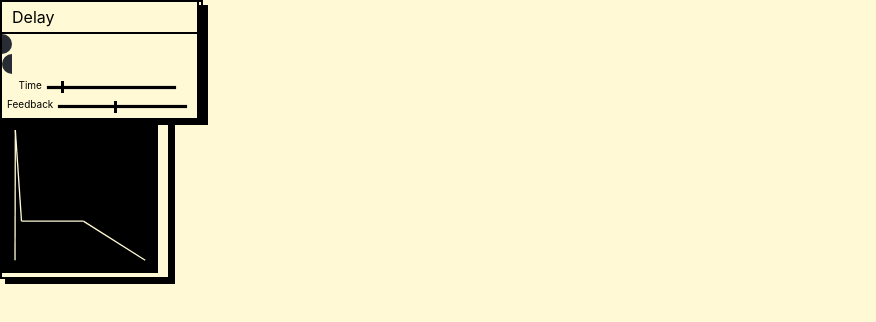
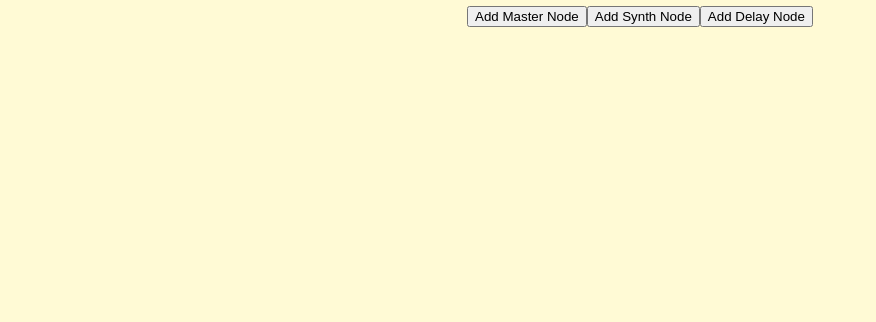
Before and after one commit to curlywurlycraig/tonejs-playground, a React (Create React App) app: page / in a window 1280 px wide. Shown: the top 322 px of the page, without its empty margins (0-876 px from the left). Built offline with nearby package versions, Linux system fonts and the light colour scheme.

Commit message:
Add ability to add nodes

```diff
--- a/src/App.js
+++ b/src/App.js
@@ -1,54 +1,52 @@
 import React, { useEffect, useState } from 'react';
-import Tone from 'tone';
 import './App.css';
-import MasterNode from './components/nodes/MasterNode';
-import SynthNode from './components/nodes/SynthNode';
-import TremoloNode from './components/nodes/TremoloNode';
-import DelayNode from './components/nodes/DelayNode';
+import { createMasterNode } from './util/nodes';
+import Toolbar from './components/common/Toolbar';
 
 function App() {
-  useEffect(() => {
-    Tone.context.lookAhead = 0.005;
-  }, []);
+  const [selectedNode, setSelectedNode] = useState(null);
+  const [nodes, setNodes] = useState([]);
 
-  const [selectedNode, setSelectedNode] = useState(null);
-  const [masterInputs, setMasterInputs] = useState([]);
-  const [tremoloInputs, setTremoloInputs] = useState([]);
-  const [delayInputs, setDelayInputs] = useState([]);
+  const addNode = node => {
+    setNodes([
+      ...nodes,
+      node
+    ])
+  };
 
-  const connectSelectedNodeToInput = () => {
+  const connectSelectedNodeToNode = node => {
     if (selectedNode === null) {
       return;
     }
 
-    setMasterInputs([...masterInputs, selectedNode]);
+    setNodes(nodes.map(iterNode => {
+      if (iterNode === node) {
+        return {
+          ...iterNode,
+          inputs: [...iterNode.inputs, selectedNode]
+        };
+      } else {
+        return iterNode
+      }
+    }));
+
     setSelectedNode(null);
   };
 
-  const connectSelectedNodeToTremoloInput = () => {
-    if (selectedNode === null) {
-      return;
-    }
-
-    setTremoloInputs([...tremoloInputs, selectedNode]);
-    setSelectedNode(null);
-  };
-
-  const connectSelectedNodeToDelayInput = () => {
-    if (selectedNode === null) {
-      return;
-    }
-
-    setDelayInputs([...delayInputs, selectedNode]);
-    setSelectedNode(null);
+  const renderNodes = () => {
+    return nodes.map(node => node.render({
+      inputs: node.inputs,
+      onClickInput: tone => connectSelectedNodeToNode(node),
+      onClickOutput: tone => setSelectedNode(tone),
+      xPos: node.xPos,
+      yPos: node.yPos
+    }))
   };
 
   return (
     <div className="App">
-      <SynthNode activeOutputs={[]} onClickOutput={setSelectedNode} />
-      <MasterNode inputs={masterInputs} onClickInput={connectSelectedNodeToInput} />
-      <TremoloNode inputs={tremoloInputs} onClickInput={connectSelectedNodeToTremoloInput} onClickOutput={setSelectedNode} />
-      <DelayNode inputs={delayInputs} onClickInput={connectSelectedNodeToDelayInput} onClickOutput={setSelectedNode} />
+      <Toolbar onAddNode={addNode} />
+      { renderNodes() }
       {/*<svg viewBox></svg>*/}
     </div>
   );
--- /dev/null
+++ b/src/components/common/Toolbar/index.js
@@ -0,0 +1,15 @@
+import React from 'react';
+import styles from './styles.module.css';
+import { createDelayNode, createMasterNode, createSynthNode } from '../../../util/nodes';
+
+const Toolbar = ({ onAddNode }) => {
+  return (
+    <div className={styles.container}>
+      <button onClick={() => onAddNode(createMasterNode(100, 100))}>Add Master Node</button>
+      <button onClick={() => onAddNode(createSynthNode(100, 100))}>Add Synth Node</button>
+      <button onClick={() => onAddNode(createDelayNode(100, 100))}>Add Delay Node</button>
+    </div>
+  )
+};
+
+export default Toolbar;
--- /dev/null
+++ b/src/components/common/Toolbar/styles.module.css
@@ -0,0 +1,3 @@
+.container {
+    margin: 5px 20px;
+}
--- a/src/components/nodes/DelayNode/index.js
+++ b/src/components/nodes/DelayNode/index.js
@@ -18,7 +18,7 @@ const DelayNode = ({ inputs, onClickInput, onClickOutput }) => {
 
   return (
     <DraggableBox title="Delay">
-      <OutputInput onClick={onClickInput} isInput />
+      <OutputInput onClick={() => onClickInput(nodeRef.current)} isInput />
       <OutputInput onClick={() => onClickOutput(nodeRef.current)} />
       <Slider
         min={0.1}
--- a/src/components/nodes/MasterNode/index.js
+++ b/src/components/nodes/MasterNode/index.js
@@ -30,7 +30,7 @@ const MasterNode = ({ inputs, onClickInput }) => {
         onChange={e => setVolume(e.target.value)}
         label="Volume"
       />
-      <OutputInput onClick={onClickInput} isInput />
+      <OutputInput onClick={() => onClickInput(nodeRef.current)} isInput />
     </DraggableBox>
   );
 };
--- a/src/components/nodes/SynthNode/index.js
+++ b/src/components/nodes/SynthNode/index.js
@@ -7,7 +7,7 @@ import { useNode } from '../../../hooks/node';
 import EnvelopeEditor from '../../common/EnvelopeEditor';
 import { useInput } from '../../../hooks/input';
 
-const SynthNode = ({ activeOutputs, onClickOutput }) => {
+const SynthNode = ({ onClickOutput }) => {
   const nodeRef = useNode(new Tone.Synth(), []);
 
   useInput(nodeRef);
--- a/src/components/nodes/TremoloNode/index.js
+++ b/src/components/nodes/TremoloNode/index.js
@@ -18,7 +18,7 @@ const TremoloNode = ({ inputs, onClickInput, onClickOutput }) => {
 
   return (
     <DraggableBox title="Tremolo">
-      <OutputInput onClick={onClickInput} isInput />
+      <OutputInput onClick={() => onClickInput(nodeRef.current)} isInput />
       <OutputInput onClick={() => onClickOutput(nodeRef.current)} />
       <Slider
         min={1}
--- a/src/hooks/node.js
+++ b/src/hooks/node.js
@@ -5,6 +5,7 @@ export const useNode = (node, inputs) => {
   const nodeRef = useRef(node);
 
   useEffect(() => {
+    console.log('connecting em up ', inputs);
     const newInputs = inputs.filter(input => !currentInputs.includes(input));
     const removedInputs = currentInputs.filter(
       input => !inputs.includes(input)
--- /dev/null
+++ b/src/util/nodes.js
@@ -0,0 +1,43 @@
+import React from 'react';
+import MasterNode from '../components/nodes/MasterNode';
+import SynthNode from '../components/nodes/SynthNode';
+import DelayNode from '../components/nodes/DelayNode';
+
+const createNode = (xPos, yPos, renderFunction) => {
+  return {
+    xPos,
+    yPos,
+    inputs: [],
+    render: renderFunction,
+  };
+};
+
+export const createMasterNode = (xPos, yPos) => {
+  return createNode(
+    xPos,
+    yPos,
+    ({ inputs, onClickInput, onClickOutput, xPos, yPos }) => (
+      <MasterNode inputs={inputs} onClickInput={onClickInput} />
+    )
+  );
+};
+
+export const createSynthNode = (xPos, yPos) => {
+  return createNode(
+    xPos,
+    yPos,
+    ({ inputs, onClickInput, onClickOutput, xPos, yPos }) => (
+      <SynthNode onClickOutput={onClickOutput} />
+    )
+  );
+};
+
+export const createDelayNode = (xPos, yPos) => {
+  return createNode(
+    xPos,
+    yPos,
+    ({ inputs, onClickInput, onClickOutput, xPos, yPos }) => (
+      <DelayNode inputs={inputs} onClickInput={onClickInput} onClickOutput={onClickOutput} />
+    )
+  );
+};
```
Also changed, not shown: src/components/common/Toolbar/stories.js (added, +7 -0 lines), 1 other file (tests, documents, lock files or other folders).
